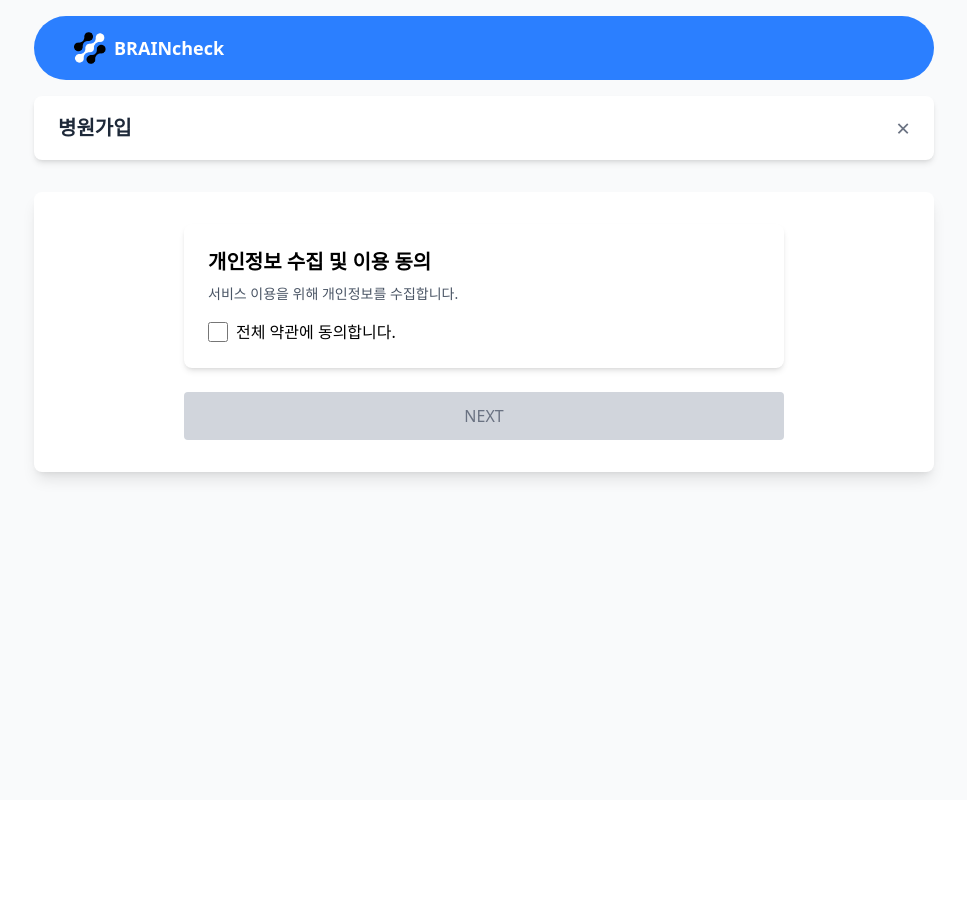
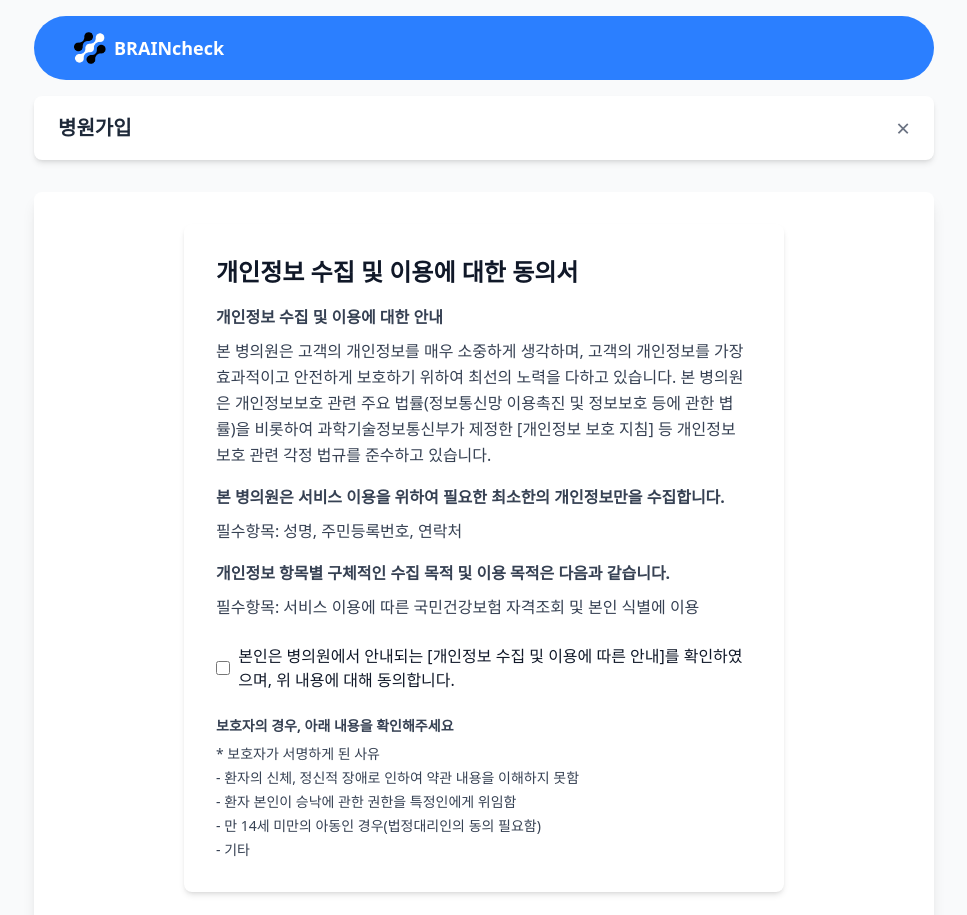
Before and after one commit to totorotail/vue-screening-test, a Vue app: page /signup in a window 1280 px wide. Shown: the top 915 px of the page, without its empty margins (156-1123 px from the left). Before the commit the page ends 800 px from the top, so only its background shows below. Built offline with nearby package versions, Linux system fonts and the light colour scheme.

Commit message:
feat: 회원가입 페이지 수정

```diff
--- a/src/components/HospitalForm.vue
+++ b/src/components/HospitalForm.vue
@@ -62,10 +62,12 @@ const handleSubmit = () => {
 
             <p v-if="errorMessage" class="text-red-500 text-sm">{{ errorMessage }}</p>
 
-            <button @click="handleSubmit"
-                class="w-full bg-blue-500 hover:bg-blue-600 text-white p-3 mt-4 rounded transition">
-                가입완료
-            </button>
+            <div class="flex justify-center mt-6">
+                <button @click="handleSubmit" class="w-32 py-3 text-white font-semibold rounded-full transition
+                    bg-blue-500 hover:bg-blue-600">
+                    가입완료
+                </button>
+            </div>
         </div>
     </div>
 </template>
--- a/src/components/TermsAgreement.vue
+++ b/src/components/TermsAgreement.vue
@@ -10,14 +10,46 @@ const toggleAgreement = () => {
 </script>
 
 <template>
-    <div class="p-6 bg-white shadow-md rounded-lg">
-        <h2 class="text-xl font-bold">개인정보 수집 및 이용 동의</h2>
-        <p class="mt-2 text-gray-600 text-sm">
-            서비스 이용을 위해 개인정보를 수집합니다.
-        </p>
-        <label class="block mt-4 flex items-center">
-            <input type="checkbox" v-model="agreed" @change="toggleAgreement" class="mr-2 w-5 h-5" />
-            전체 약관에 동의합니다.
-        </label>
+    <div class="p-8 bg-white shadow-md rounded-lg">
+        <!-- 타이틀 -->
+        <h2 class="text-2xl font-bold text-gray-900">개인정보 수집 및 이용에 대한 동의서</h2>
+
+        <!-- 본문 -->
+        <div class="mt-4 text-gray-700 text-base leading-relaxed">
+            <p class="font-semibold">개인정보 수집 및 이용에 대한 안내</p>
+            <p class="mt-2">
+                본 병의원은 고객의 개인정보를 매우 소중하게 생각하며, 고객의 개인정보를 가장 효과적이고 안전하게 보호하기 위하여 최선의 노력을 다하고 있습니다.
+                본 병의원은 개인정보보호 관련 주요 법률(정보통신망 이용촉진 및 정보보호 등에 관한 볍률)을 비롯하여 과학기술정보통신부가 제정한 [개인정보 보호 지침] 등
+                개인정보 보호 관련 각정 법규를 준수하고 있습니다.
+            </p>
+
+            <p class="mt-4 font-semibold">본 병의원은 서비스 이용을 위하여 필요한 최소한의 개인정보만을 수집합니다.</p>
+            <p class="mt-2">필수항목: 성명, 주민등록번호, 연락처</p>
+
+            <p class="mt-4 font-semibold">개인정보 항목별 구체적인 수집 목적 및 이용 목적은 다음과 같습니다.</p>
+            <p class="mt-2">필수항목: 서비스 이용에 따른 국민건강보험 자격조회 및 본인 식별에 이용</p>
+        </div>
+
+        <!-- 체크박스 -->
+        <div class="mt-6">
+            <label class="block flex items-center">
+                <input type="checkbox" v-model="agreed" @change="toggleAgreement"
+                    class="mr-2 w-5 h-5 accent-blue-500" />
+                <span class="text-gray-900 font-medium">본인은 병의원에서 안내되는 [개인정보 수집 및 이용에 따른 안내]를 확인하였으며, 위 내용에 대해
+                    동의합니다.</span>
+            </label>
+        </div>
+
+        <!-- 보호자 관련 내용 -->
+        <div class="mt-6 text-gray-700 text-sm">
+            <p class="font-semibold">보호자의 경우, 아래 내용을 확인해주세요</p>
+            <ul class="list-none mt-2 space-y-1">
+                <li>* 보호자가 서명하게 된 사유</li>
+                <li>- 환자의 신체, 정신적 장애로 인하여 약관 내용을 이해하지 못함</li>
+                <li>- 환자 본인이 승낙에 관한 권한을 특정인에게 위임함</li>
+                <li>- 만 14세 미만의 아동인 경우(법정대리인의 동의 필요함)</li>
+                <li>- 기타</li>
+            </ul>
+        </div>
     </div>
 </template>
--- a/src/pages/SignUpPage.vue
+++ b/src/pages/SignUpPage.vue
@@ -37,10 +37,15 @@ const closePage = () => {
         <div class="w-full max-w-[900px] bg-white p-8 shadow-lg rounded-lg mt-4 flex flex-col items-center">
             <div v-if="!showForm" class="w-full max-w-[600px]">
                 <TermsAgreement v-model:agreed="agreed" />
-                <button @click="handleNext" :disabled="!agreed" class="w-full p-3 mt-6 rounded transition"
-                    :class="agreed ? 'bg-blue-500 hover:bg-blue-600 text-white' : 'bg-gray-300 text-gray-500 cursor-not-allowed'">
-                    NEXT
-                </button>
+
+                <!-- NEXT 버튼을 둥글고 짧게 조정 -->
+                <div class="flex justify-center mt-6">
+                    <button @click="handleNext" :disabled="!agreed" class="w-32 py-3 text-white font-semibold rounded-full transition
+                        disabled:bg-gray-300 disabled:text-gray-500
+                        enabled:bg-blue-500 enabled:hover:bg-blue-600">
+                        NEXT
+                    </button>
+                </div>
             </div>
 
             <!-- 입력 폼을 올바른 크기로 정렬 -->
```
